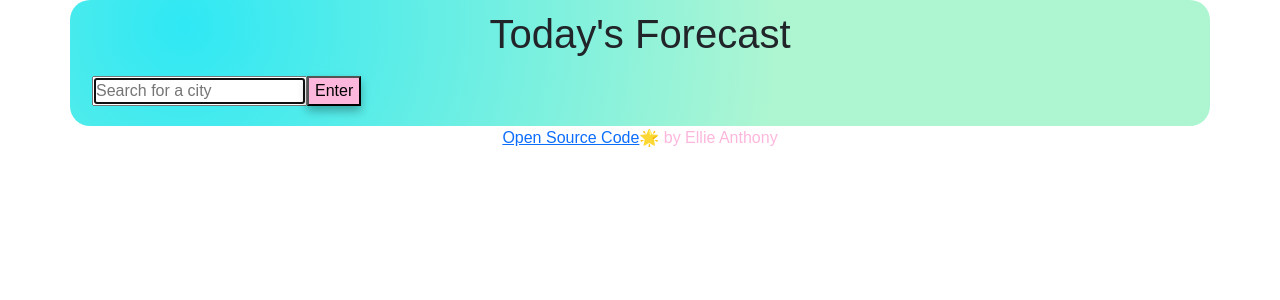
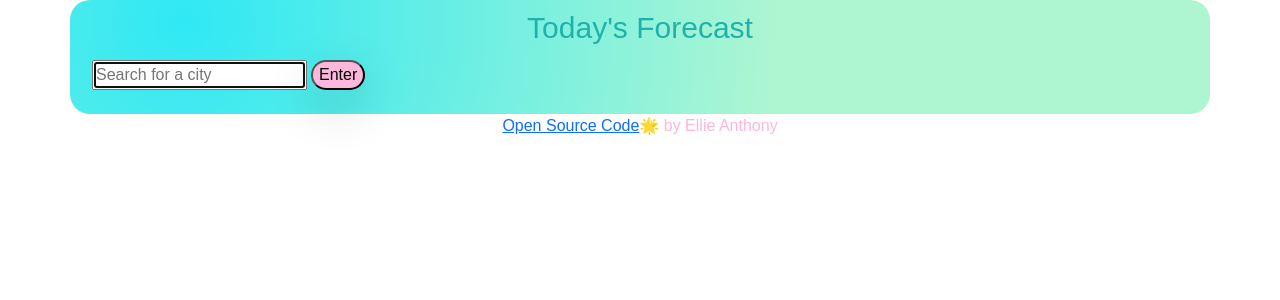
Before and after one commit to elliebanthony/react-weather-app, a React (Create React App) app: page / in a window 1280 px wide. Shown: the top 300 px of the page. Built offline with nearby package versions, Linux system fonts and the light colour scheme.

Commit message:
fixing css

```diff
--- a/src/App.css
+++ b/src/App.css
@@ -1,6 +1,3 @@
-:root {
-  color: lightseagreen;
-}
 .App {
   font-family: sans-serif;
   text-align: center;
@@ -14,110 +11,14 @@
 
   padding: 10px;
   border-radius: 20px;
-  max-width: 50%;
+
   margin: 0 auto;
 }
-h1 {
+.title {
   position: relative;
-  font-size: 25px;
+  font-size: 30px;
   width: 100%;
   font-family: "Poppins", sans-serif;
   margin: 0 auto;
-  color: var(--color);
-}
-form {
-  text-align: left;
-  padding: 10px;
-}
-button {
-  position: relative;
-  font-family: "Poppins", sans-serif;
-  background-color: rgb(253, 183, 220);
-  box-shadow: 0 5px 10px rgba(0, 0, 0, 0.3);
-  border-radius: 15px;
-  margin: 5px;
-}
-h2 {
-  width: 100%;
-  font-family: "Poppins", sans-serif;
-  color: var(--color);
-  margin: 0 auto;
-  display: block;
-  font-size: 20px;
-  margin-top: 10px;
-}
-h3 {
-  color: var(--color);
-  font-family: "Poppins", sans-serif;
-  font-size: 16px;
-  text-align: left;
-}
-h4 {
-  font-family: "Poppins", sans-serif;
-  color: var(--color);
-  font-size: 30px;
-  text-align: center;
-  margin: 10px;
-}
-img {
-  display: block;
-  margin: 0 auto;
-}
-.current {
-  text-align: center;
-  color: var(--color);
-  font-family: "Poppins", sans-serif;
-  font-size: 20px;
-  margin: 5px;
-}
-.wind {
-  color: var(--color);
-  font-style: italic;
-  display: flex;
-  justify-content: space-evenly;
-}
-
-.humidity {
-  color: var(--color);
-  font-style: italic;
-  display: flex;
-  justify-content: space-evenly;
-}
-.col-2 {
-  margin: 0 auto;
-  display: block;
-  text-align: center;
-}
-.row {
-  font-family: "Poppins", sans-serif;
-  padding: 10px;
-  color: var(--color);
-  background-color: white;
-  margin: 0 auto;
-  border-radius: 20px;
-}
-.forecast-date {
-  text-align: center;
-  margin: 0 auto;
-}
-.forecast-icon {
-  margin: 0 auto;
-  padding: 0px;
-  text-align: center;
-}
-.forecast-temp {
-  text-align: center;
-  margin: 0 auto;
-}
-footer {
-  text-align: center;
-  font-family: "Poppins", sans-serif;
-  color: rgb(253, 183, 220);
-}
-a {
-  text-decoration: none;
   color: lightseagreen;
 }
-.Unit {
-  color: var(--color);
-}
--- a/src/App.js
+++ b/src/App.js
@@ -6,7 +6,7 @@ function App() {
   return (
     <div className="App">
       <div className="container">
-        <h1>Today's Forecast</h1>
+        <h1 className="title">Today's Forecast</h1>
         <Weather />
       </div>
       <Footer />
--- /dev/null
+++ b/src/Weather.css
@@ -0,0 +1,104 @@
+h1 {
+  position: relative;
+  font-size: 25px;
+  width: 100%;
+  font-family: "Poppins", sans-serif;
+  margin: 0 auto;
+  color: lightsalmon;
+}
+form {
+  text-align: left;
+  padding: 10px;
+}
+button {
+  position: relative;
+  font-family: "Poppins", sans-serif;
+  background-color: rgb(253, 183, 220);
+  box-shadow: 0 5px 10px rgba(0, 0, 0, 0.3);
+  border-radius: 15px;
+  margin: 5px;
+}
+h2 {
+  width: 100%;
+  font-family: "Poppins", sans-serif;
+  color: lightsalmon;
+  margin: 0 auto;
+  display: block;
+  font-size: 20px;
+  margin-top: 10px;
+}
+h3 {
+  color: lightsalmon;
+  font-family: "Poppins", sans-serif;
+  font-size: 16px;
+  text-align: left;
+}
+h4 {
+  font-family: "Poppins", sans-serif;
+  color: lightsalmon;
+  font-size: 30px;
+  text-align: center;
+  margin: 10px;
+}
+img {
+  display: block;
+  margin: 0 auto;
+}
+.current {
+  text-align: center;
+  color: lightsalmon;
+  font-family: "Poppins", sans-serif;
+  font-size: 20px;
+  margin: 5px;
+}
+.wind {
+  color: lightsalmon;
+  font-style: italic;
+  display: flex;
+  justify-content: space-evenly;
+}
+
+.humidity {
+  color: lightsalmon;
+  font-style: italic;
+  display: flex;
+  justify-content: space-evenly;
+}
+.col-2 {
+  margin: 0 auto;
+  display: block;
+  text-align: center;
+}
+.row {
+  font-family: "Poppins", sans-serif;
+  padding: 10px;
+  color: lightsalmon;
+  background-color: white;
+  margin: 0 auto;
+  border-radius: 20px;
+}
+.forecast-date {
+  text-align: center;
+  margin: 0 auto;
+}
+.forecast-icon {
+  margin: 0 auto;
+  padding: 0px;
+  text-align: center;
+}
+.forecast-temp {
+  text-align: center;
+  margin: 0 auto;
+}
+footer {
+  text-align: center;
+  font-family: "Poppins", sans-serif;
+  color: rgb(253, 183, 220);
+}
+a {
+  text-decoration: none;
+  color: lightseagreen;
+}
+.Unit {
+  color: lightsalmon;
+}
--- a/src/Weather.js
+++ b/src/Weather.js
@@ -3,7 +3,7 @@ import axios from "axios";
 import FormatDate from "./FormatDate";
 import TempDegree from "./TempDegree";
 import WeatherForecast from "./WeatherForecast";
-import "./App.css";
+import "./Weather.css";
 
 export default function Weather(props) {
   const [city, changeCity] = useState(props.defaultCity);
@@ -73,7 +73,7 @@ export default function Weather(props) {
             autoComplete="off"
             autoFocus="on"
           />
-          <button> Enter </button>
+          <button className="m-1 rounded-pill shadow-lg"> Enter </button>
         </form>
       </div>
     );
--- a/src/WeatherForecast.js
+++ b/src/WeatherForecast.js
@@ -31,7 +31,7 @@ export default function WeatherForecast(props) {
           {forecast.map(function (dailyForecast, index) {
             if (index < 5) {
               return (
-                <div key={index} className="col">
+                <div key={index} className="col-sm m-1 p-2">
                   <ForecastDay data={dailyForecast} />
                 </div>
               );
```
